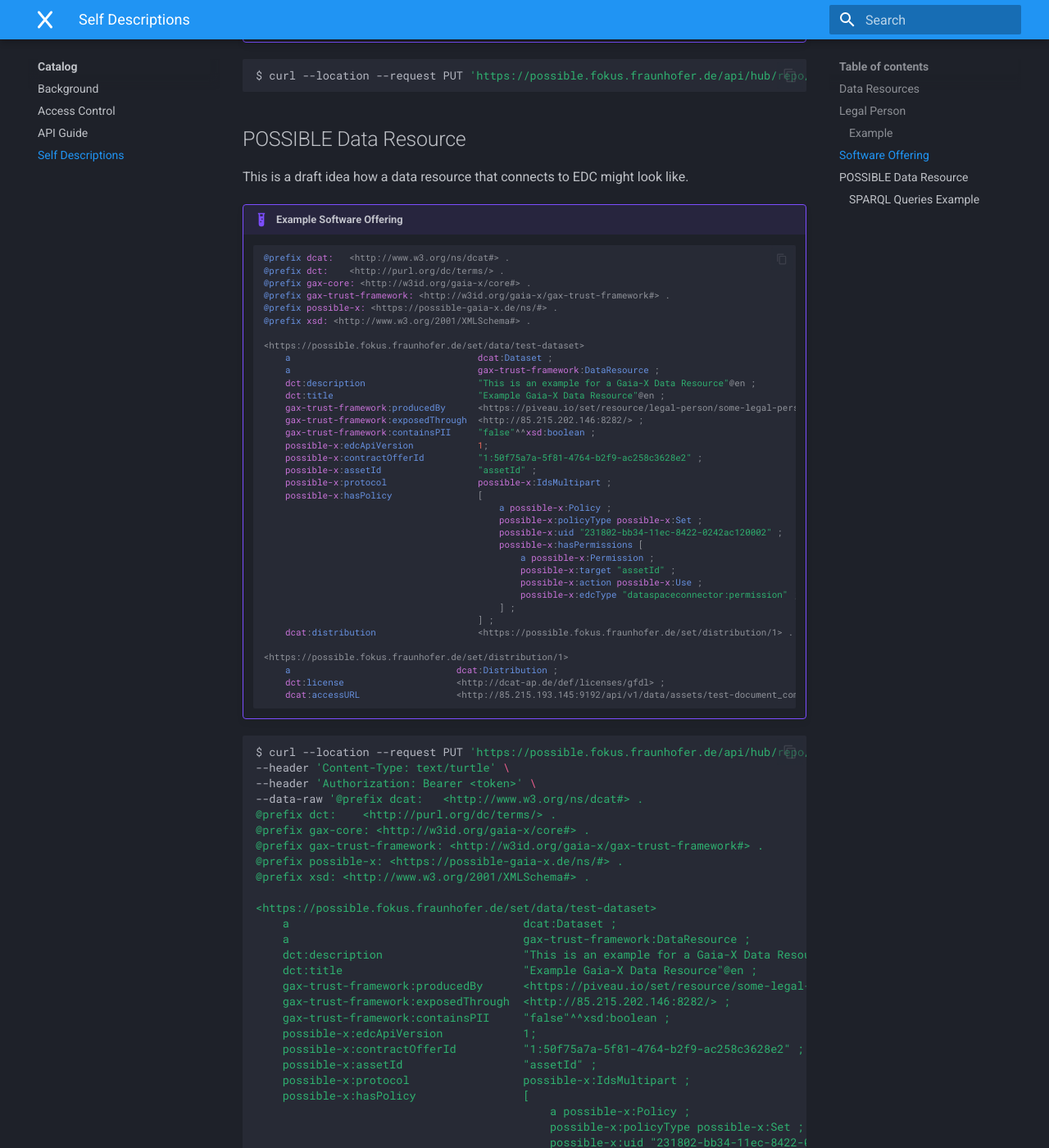
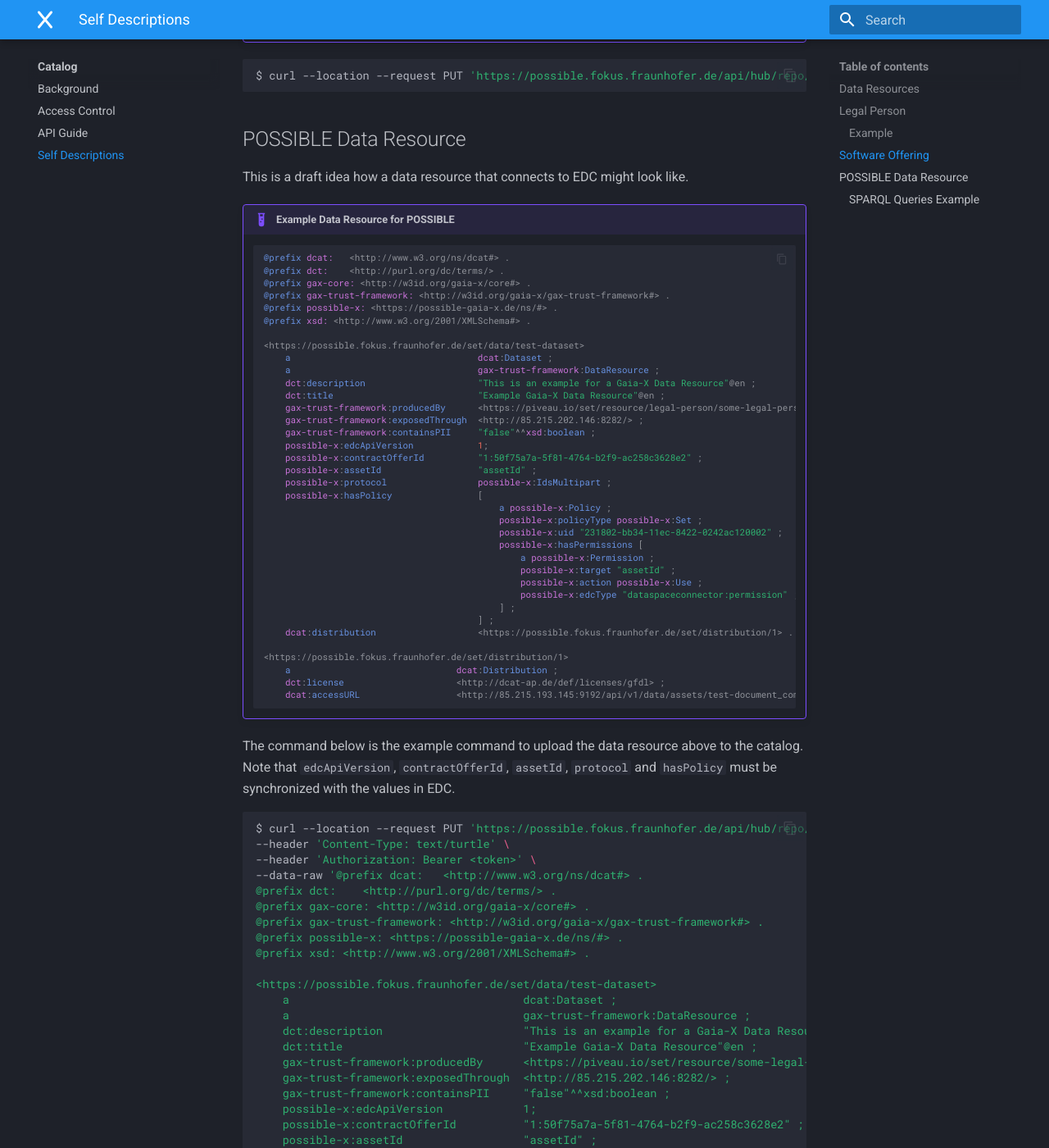
Before and after one commit to POSSIBLE-X/documentation, an MkDocs documentation site: the page built from docs/catalog/self-descriptions.md, in a window 1280 px wide and 1400 px high, scrolled down 2503 px. Shown: the whole window at 82% size. Built offline with MkDocs 1.6.1 and Material for MkDocs 9.7.7, drawn with Linux system fonts in a browser that asks for light colours.

Commit message:
Update self-descriptions.md

````diff
--- a/docs/catalog/self-descriptions.md
+++ b/docs/catalog/self-descriptions.md
@@ -145,7 +145,7 @@
 
 This is a draft idea how a data resource that connects to EDC might look like.
 
-!!! example "Example Software Offering"
+!!! example "Example Data Resource for POSSIBLE"
 
     ```turtle
     @prefix dcat:   <http://www.w3.org/ns/dcat#> .
@@ -187,6 +187,7 @@
 
     ```
 
+The command below is the example command to upload the data resource above to the catalog. Note that `edcApiVersion`, `contractOfferId`, `assetId`, `protocol` and `hasPolicy` must be synchronized with the values in EDC.
 ``` sh
 $ curl --location --request PUT 'https://possible.fokus.fraunhofer.de/api/hub/repo/catalogues/test-provider/datasets/origin?originalId=hackathon-dataset' \
 --header 'Content-Type: text/turtle' \
````
